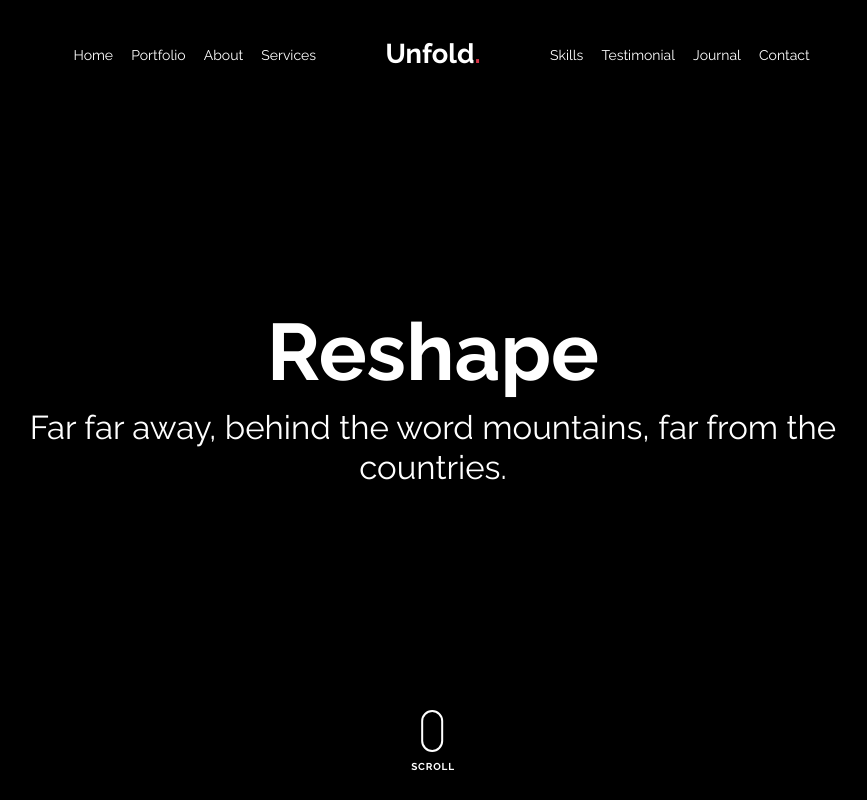
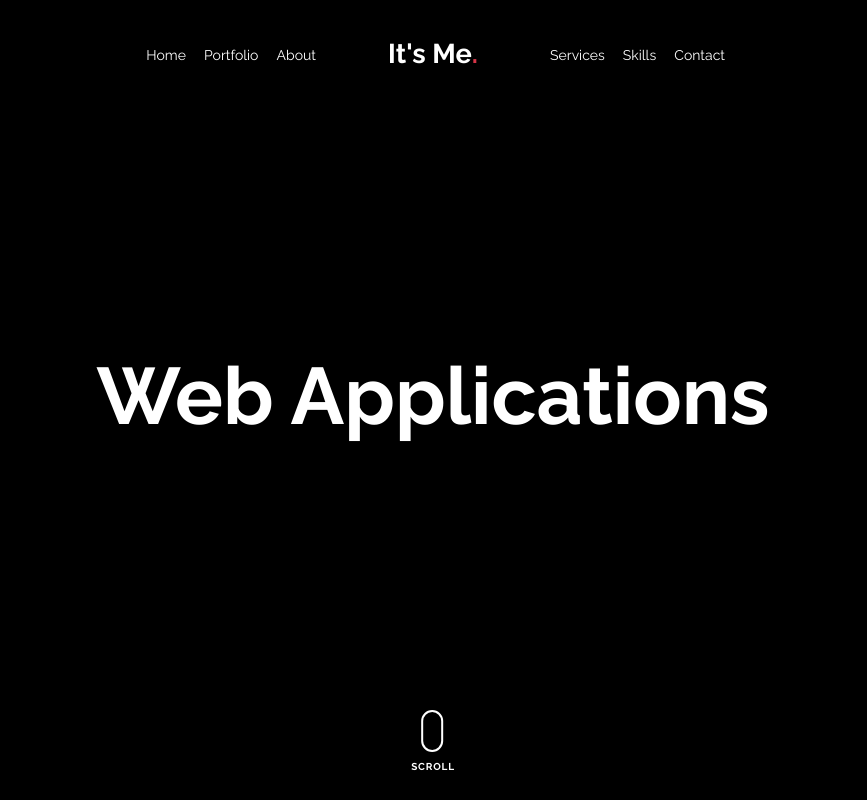
Before and after one commit to raghul-designer/Raghul, a plain HTML site: page portfolio-single-2.html in a window 1280 px wide. Shown: the top 800 px of the page, without its empty margins (207-1074 px from the left). Drawn offline with Linux system fonts and the light colour scheme; files whose address does not match are found by name.

Commit message:
portfolio-single-2.html

```diff
--- a/portfolio-single-2.html
+++ b/portfolio-single-2.html
@@ -2,7 +2,7 @@
 <html lang="en">
 
 <head>
-  <title>Unfold &mdash; A onepage portfolio HTML template by Colorlib</title>
+  <title>Raghul &mdash; Portfolio</title>
   <meta charset="utf-8">
   <meta name="viewport" content="width=device-width, initial-scale=1, shrink-to-fit=no">
 
@@ -49,7 +49,7 @@
             <div class="col-md-5 text-right">
               <ul class="site-nav-ul js-clone-nav text-left d-none d-lg-inline-block">
                 <li class="has-children">
-                  <a href="index.html#home-section" class="nav-link">Home</a>
+                  <a href="#home-section" class="nav-link">Home</a>
                   <ul class="dropdown">
                     <li>
                       <a href="index.html">Hero Image BG</a>
@@ -68,20 +68,18 @@
                     </li>
                   </ul>
                 </li>
-                <li><a href="index.html#portfolio-section" class="nav-link">Portfolio</a></li>
-                <li><a href="index.html#about-section" class="nav-link">About</a></li>
-                <li><a href="index.html#services-section" class="nav-link">Services</a></li>
+                <li><a href="#portfolio-section" class="nav-link">Portfolio</a></li>
+                <li><a href="#about-section" class="nav-link">About</a></li>
               </ul>
             </div>
             <div class="site-logo pos-absolute">
-              <a href="index.html" class="unslate_co--site-logo">Unfold<span>.</span></a>
+              <a href="index.html" class="unslate_co--site-logo">It's Me<span>.</span></a>
             </div>
             <div class="col-md-5 text-right text-lg-left">
               <ul class="site-nav-ul js-clone-nav text-left d-none d-lg-inline-block">
-                <li><a href="index.html#skills-section" class="nav-link">Skills</a></li>
-                <li><a href="index.html#testimonial-section" class="nav-link">Testimonial</a></li>
-                <li><a href="index.html#journal-section" class="nav-link">Journal</a></li>
-                <li><a href="index.html#contact-section" class="nav-link">Contact</a></li>
+                <li><a href="#services-section" class="nav-link">Services</a></li>
+                <li><a href="#skills-section" class="nav-link">Skills</a></li>
+                <li><a href="#contact-section" class="nav-link">Contact</a></li>
               </ul>
 
               <ul class="site-nav-ul-none-onepage text-right d-inline-block d-lg-none">
@@ -100,8 +98,8 @@
           <div class="row align-items-center">
 
             <div class="col-md-10 mx-auto text-center">
-              <h1 class="heading" data-aos="fade-up">Reshape</h1>
-              <h2 class="subheading" data-aos="fade-up" data-aos-delay="100">Far far away, behind the word mountains, far from the countries.</h2>
+              <h1 class="heading" data-aos="fade-up">Web Applications</h1>
+              <!-- <h2 class="subheading" data-aos="fade-up" data-aos-delay="100">Far far away, behind the word mountains, far from the countries.</h2> -->
             </div>
 
           </div>
@@ -126,7 +124,8 @@
             <div class="row gutter-v4 align-items-stretch mb-5">
               <div class="col-sm-6 col-md-6 col-lg-8 blog-post-entry">
 
-                <a href="images/Webs.jpg" class="grid-item blog-item w-100 h-100" data-fancybox="gal" data-caption="A nice caption will be place here">
+                <a href="images/Webs.jpg" class="grid-item blog-item w-100 h-100" data-fancybox="gal"
+                  data-caption="A nice caption will be place here">
                   <div class="overlay"></div>
                   <img src="images/Webs.jpg" class="lazyload" alt="Image" />
                 </a>
@@ -189,7 +188,9 @@
                   <div class="col-sm-6 col-md-6 col-lg-3">
                     <div class="detail-v1">
                       <span class="detail-label">Visit</span>
-                      <span class="detail-val"><a href="https://docs.google.com/document/d/1A2s_PuhGF459s4i89ScocmxVHG3NU2HvwUCjIsXHaDI/edit?usp=sharing">https:///Click Me</a></span>
+                      <span class="detail-val"><a
+                          href="https://docs.google.com/document/d/1A2s_PuhGF459s4i89ScocmxVHG3NU2HvwUCjIsXHaDI/edit?usp=sharing">https:///Click
+                          Me</a></span>
                     </div>
                   </div>
                 </div>
```
Lines whose indentation alone changed are shown as unchanged.
